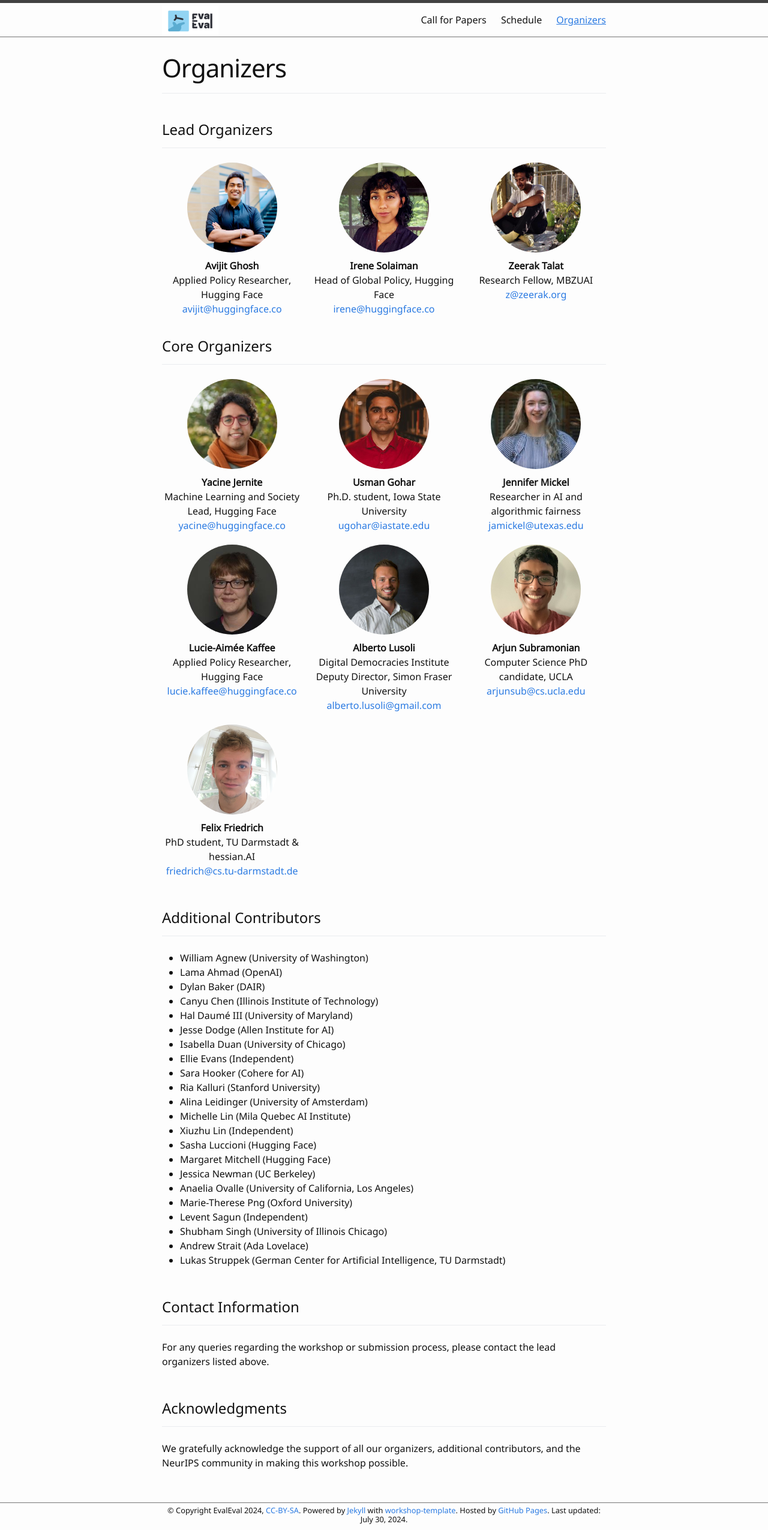
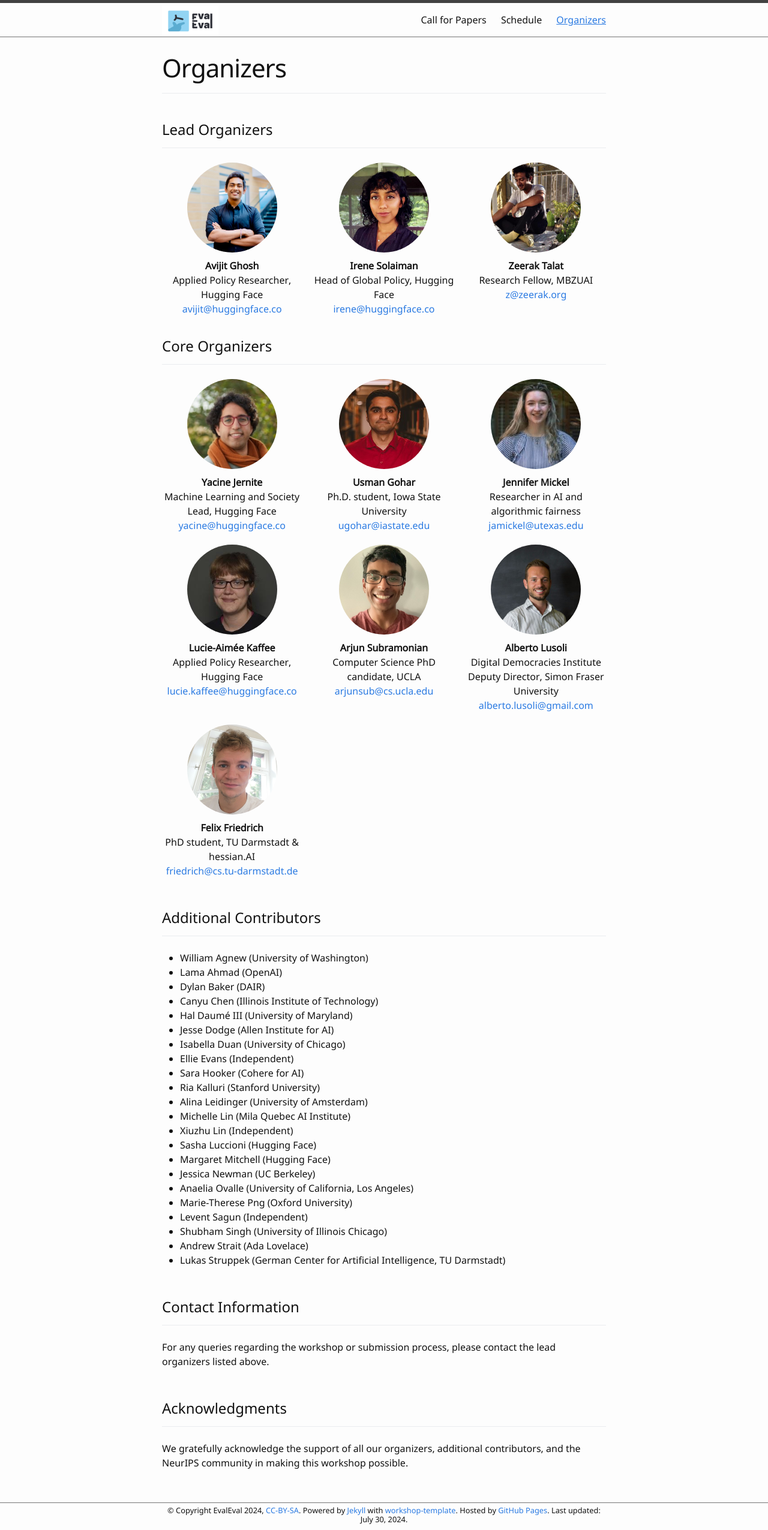
Before and after one commit to aaai-fidu-lab/aaai-fidu-lab.github.io, a Jekyll site: the page built from organizers.md, in a window 1280 px wide. Shown: the whole page at 60% size. Built offline with Jekyll 4.4.1, drawn with Linux system fonts in a browser that asks for light colours; our own code applies the rules of GitHub Pages for plain Markdown files; part of the change alters nothing that is shown.

Commit message:
Update organizers.md

```diff
--- a/organizers.md
+++ b/organizers.md
@@ -8,16 +8,19 @@ nav: true
   display: grid;
   grid-template-columns: repeat(auto-fill, minmax(200px, 1fr));
   gap: 20px;
+  justify-content: center;
 }
 .lead-organizer-grid {
   display: grid;
   grid-template-columns: repeat(3, 1fr);
   gap: 20px;
+  justify-content: center;
 }
 .core-organizer-grid {
   display: grid;
-  grid-template-columns: repeat(3, 1fr);
+  grid-template-columns: repeat(auto-fit, minmax(200px, 1fr));
   gap: 20px;
+  justify-content: center;
 }
 .organizer-card {
   display: flex;
@@ -38,17 +41,9 @@ nav: true
   align-items: center;
 }
 @media (max-width: 768px) {
-  .lead-organizer-grid, .core-organizer-grid {
-    grid-template-columns: repeat(auto-fill, minmax(200px, 1fr));
+  .lead-organizer-grid {
+    grid-template-columns: repeat(auto-fit, minmax(200px, 1fr));
   }
-}
-/* Center the last row when there's an odd number of items */
-.core-organizer-grid::after {
-  content: "";
-  grid-column: span 1;
-}
-.core-organizer-grid > *:last-child:nth-child(3n - 1) {
-  grid-column-start: 2;
 }
 /* Add spacing between sections */
 h1 {
@@ -120,7 +115,7 @@ h1 {
       <a href="mailto:jamickel@utexas.edu">jamickel@utexas.edu</a>
     </div>
   </div>
-  <div class="organizer-card">
+    <div class="organizer-card">
     <img src="images/lucie-aimee-kaffee.jpg" alt="Lucie-Aimée Kaffee" class="organizer-photo">
     <div class="organizer-info">
       <strong>Lucie-Aimée Kaffee</strong>
@@ -129,19 +124,19 @@ h1 {
     </div>
   </div>
   <div class="organizer-card">
+    <img src="images/arjun-subramonian.jpg" alt="Arjun Subramonian" class="organizer-photo">
+    <div class="organizer-info">
+      <strong>Arjun Subramonian</strong>
+      <span>Computer Science PhD candidate, UCLA</span>
+      <a href="mailto:arjunsub@cs.ucla.edu">arjunsub@cs.ucla.edu</a>
+    </div>
+  </div>
+  <div class="organizer-card">
     <img src="images/alberto-lusoli.jpg" alt="Alberto Lusoli" class="organizer-photo">
     <div class="organizer-info">
       <strong>Alberto Lusoli</strong>
       <span>Digital Democracies Institute Deputy Director, Simon Fraser University</span>
       <a href="mailto:alberto.lusoli@gmail.com">alberto.lusoli@gmail.com</a>
-    </div>
-  </div>
-  <div class="organizer-card">
-    <img src="images/arjun-subramonian.jpg" alt="Arjun Subramonian" class="organizer-photo">
-    <div class="organizer-info">
-      <strong>Arjun Subramonian</strong>
-      <span>Computer Science PhD candidate, UCLA</span>
-      <a href="mailto:arjunsub@cs.ucla.edu">arjunsub@cs.ucla.edu</a>
     </div>
   </div>
   <div class="organizer-card">
```
